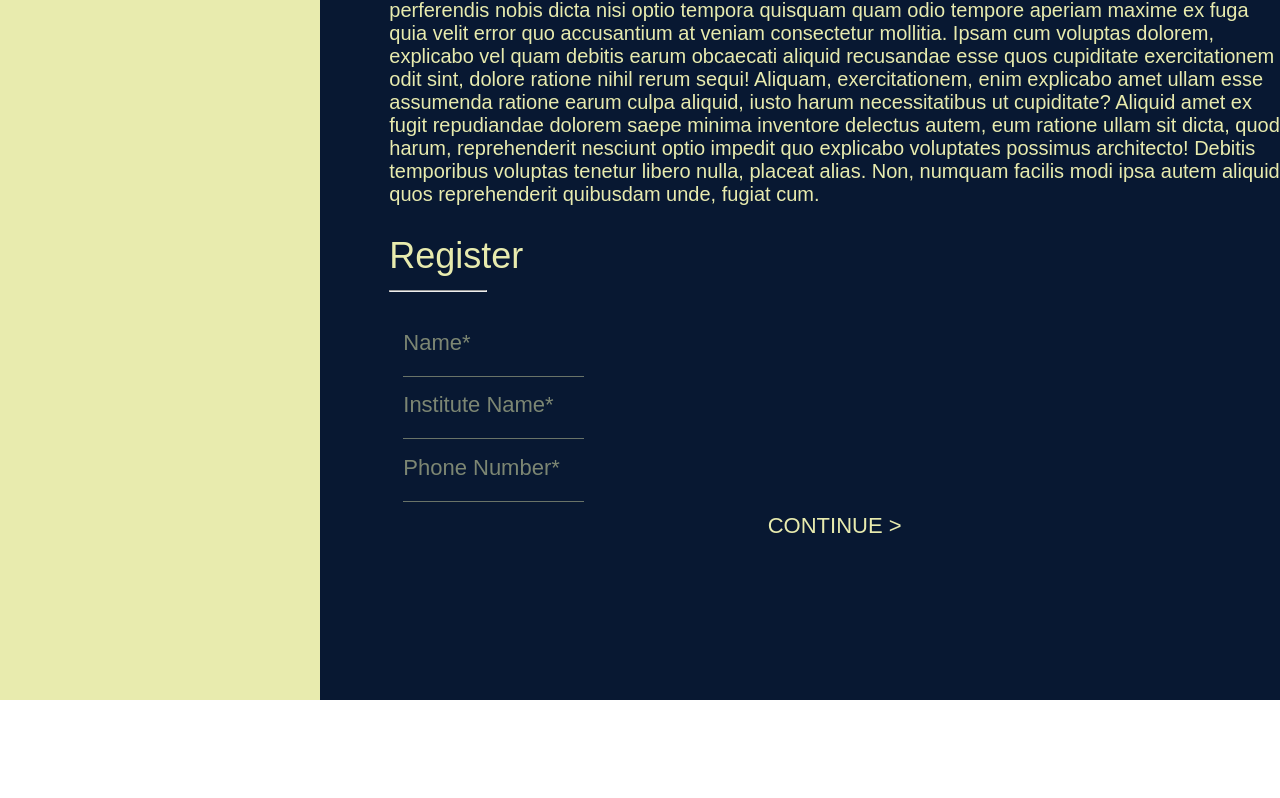
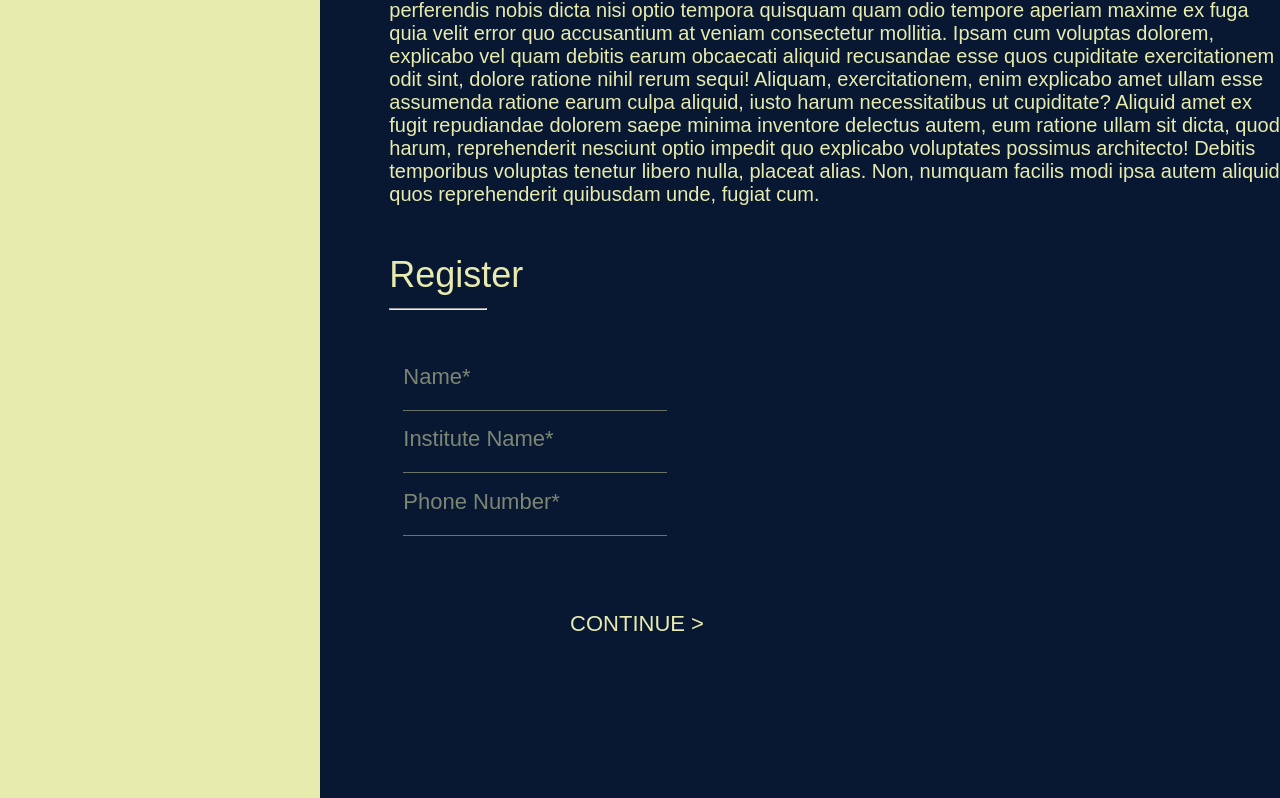
Before and after one commit to DastaanDZ/Adizya, a Next.js app: page /lectures in a window 1280 px wide. Shown: the part 832-1630 px from the top of the page. Before the commit the page ends 1532 px from the top, so only its background shows below. Built offline with nearby package versions, Linux system fonts and the light colour scheme.

Commit message:
minor fixes

```diff
--- a/components/regform/regform.module.css
+++ b/components/regform/regform.module.css
@@ -54,4 +54,5 @@
   display: flex;
   flex-direction: column;
   justify-content: space-around;
+  width: 50%;
 }
--- a/components/registerform/index.js
+++ b/components/registerform/index.js
@@ -19,7 +19,7 @@ const index = () => {
        <h2 className={styles.h2}>Register</h2>
        <hr className={styles.hr}/>
     </div>
-      <form className='register-form' onSubmit={handleSubmit}>
+      <form className={styles.register_form} onSubmit={handleSubmit}>
 				<fieldset >
 					<label >Name*</label>
 					<input type='text' name='name' value={form.name} onChange={handleChange} required />
--- a/components/registerform/registerform.module.css
+++ b/components/registerform/registerform.module.css
@@ -5,6 +5,7 @@
   font-style: normal;
   font-weight: 100;
   font-size: 36px;
+  margin-top: 3rem;
 }
 .hr {
   margin: 0;
@@ -14,12 +15,16 @@
 .button {
   display: flex;
   align-items: center;
-  justify-content: center;
+  margin-top: 2rem;
+  justify-content: flex-end;
 }
 .space {
   width: 100%;
   height: 10rem;
 }
 .form_title {
-  margin-bottom: 2rem;
+  margin-bottom: 3rem;
 }
+.register_form {
+  width: 36%;
+}
--- a/styles/form.css
+++ b/styles/form.css
@@ -15,6 +15,7 @@ input[type="text"] {
   border: none;
   background: #081832;
   border-bottom: 1px solid rgba(232, 235, 174, 0.43);
+  width: 90%;
 }
 input[type="text"]:focus {
   outline: none;
```
